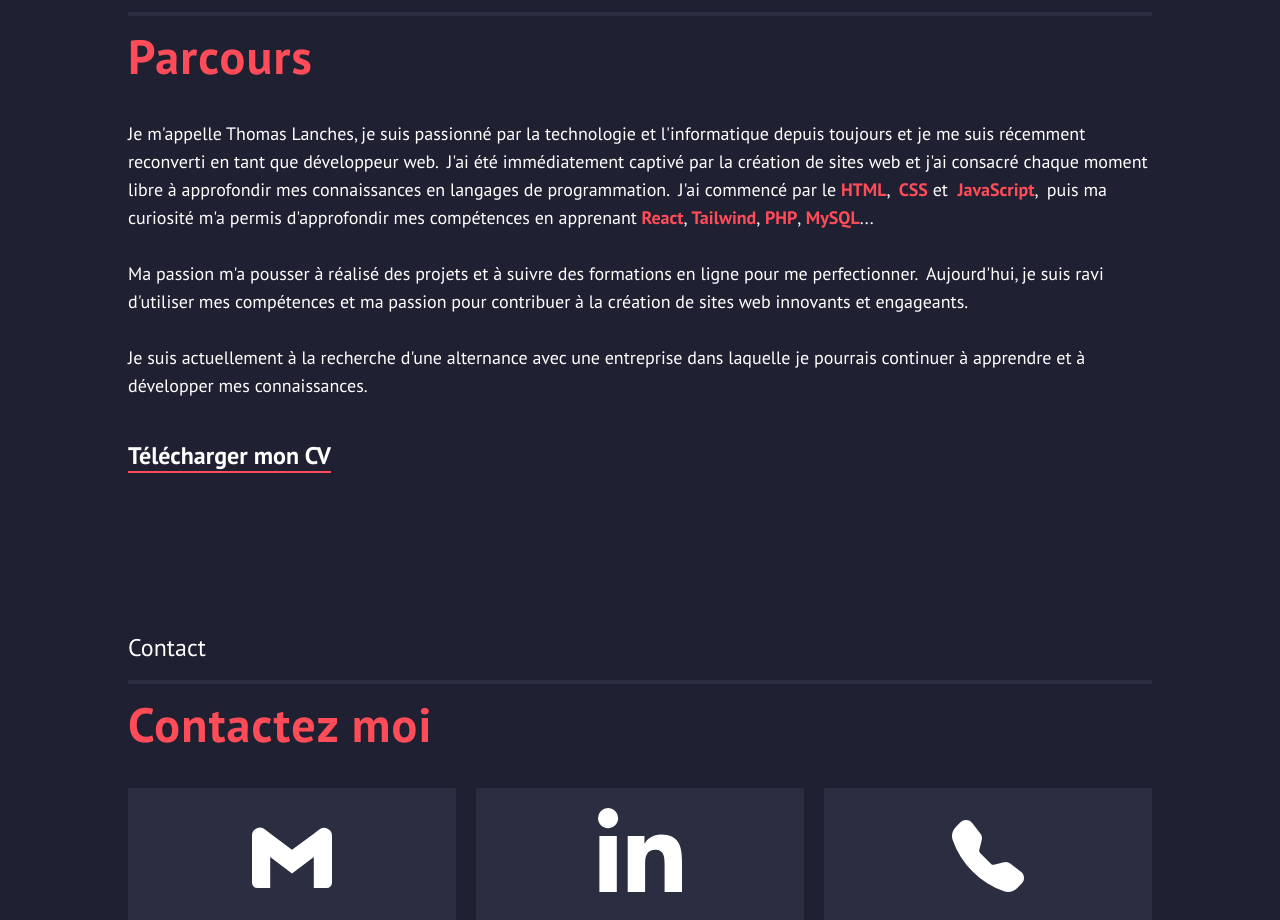
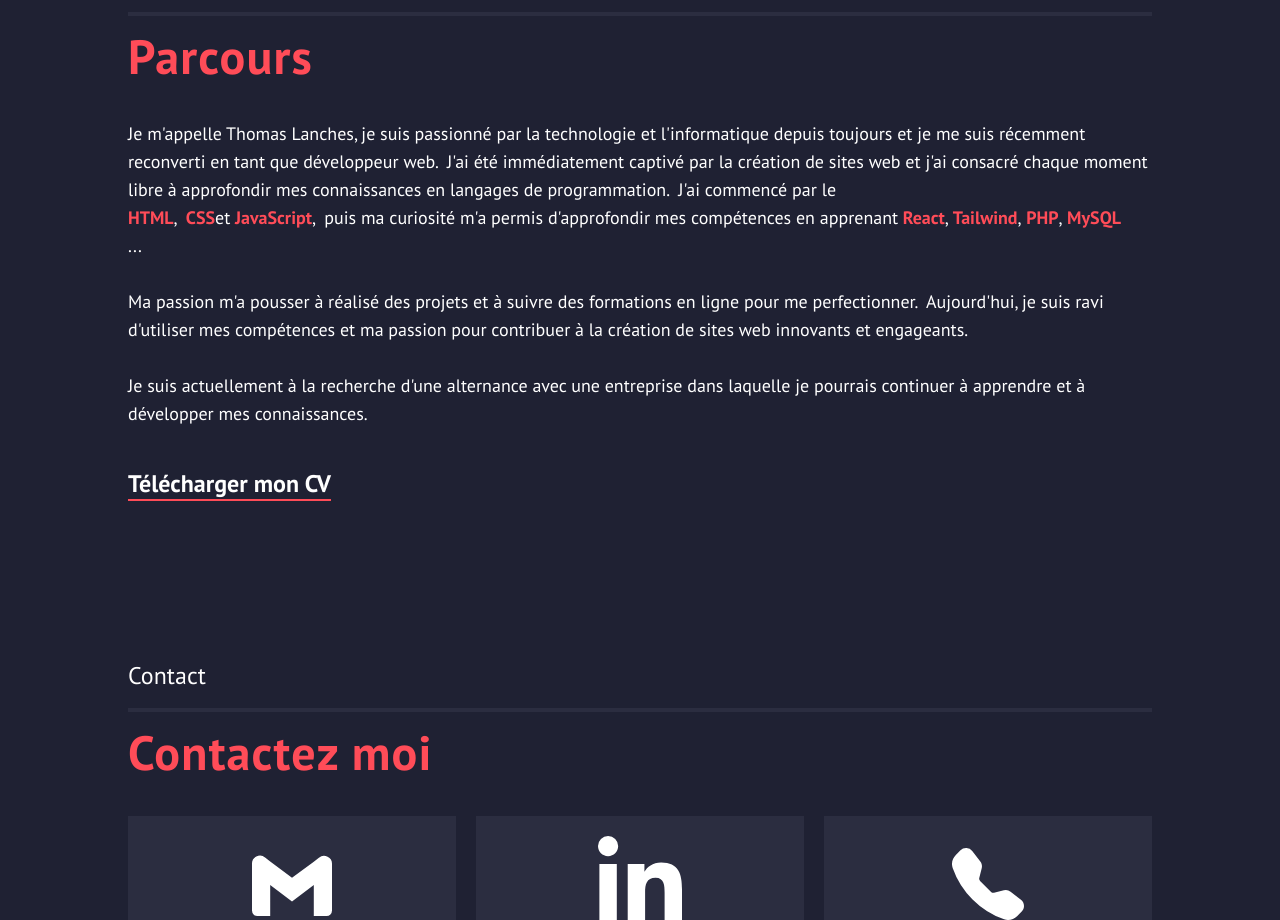
Before and after one commit to LanchesThomas/Portofoliov2, a React (Vite) app: page / in a window 1280 px wide. Shown: the part 2340-3260 px from the top of the page. Built offline with nearby package versions, Linux system fonts and the light colour scheme.

Commit message:
fix wrap text

```diff
--- a/src/components/about/about.jsx
+++ b/src/components/about/about.jsx
@@ -18,7 +18,7 @@ const About = () => {
                         <h2 className="text-5xl text-secondary font-bold tracking-wide">
                                 Parcours
                         </h2>
-                        <p className="text-lg my-10">
+                        <p className="text-lg my-10 flex flex-wrap">
                                 Je m&apos;appelle Thomas Lanches, je suis
                                 passionné par la technologie et
                                 l&apos;informatique depuis toujours et je me
--- a/src/components/header/navMenu.jsx
+++ b/src/components/header/navMenu.jsx
@@ -11,6 +11,7 @@ const NavMenu = () => {
                                 <nav className="hidden my-auto gap-5 lg:gap-10 text-text lg:text-xl font-bold tracking-wide md:flex ">
                                         <a
                                                 href="/#home"
+
                                                 className="hover:text-secondary transition-colors duration-500"
                                         >
                                                 Home
--- a/src/components/home/hello.jsx
+++ b/src/components/home/hello.jsx
@@ -8,7 +8,7 @@ const Hello = () => {
                 >
                         <h1 className="text-5xl z-10">
                                 Bonjour, <br /> je suis{' '}
-                                <span className="text-secondary text-7xl font-bold">
+                                <span className="text-secondary text-5xl sm:text-7xl font-bold">
                                         développeur web
                                 </span>
                                 .
--- a/src/index.css
+++ b/src/index.css
@@ -34,3 +34,7 @@ footer,
 body {
         overflow-x: hidden;
 }
+
+html {
+        box-sizing: border-box;
+}
```
